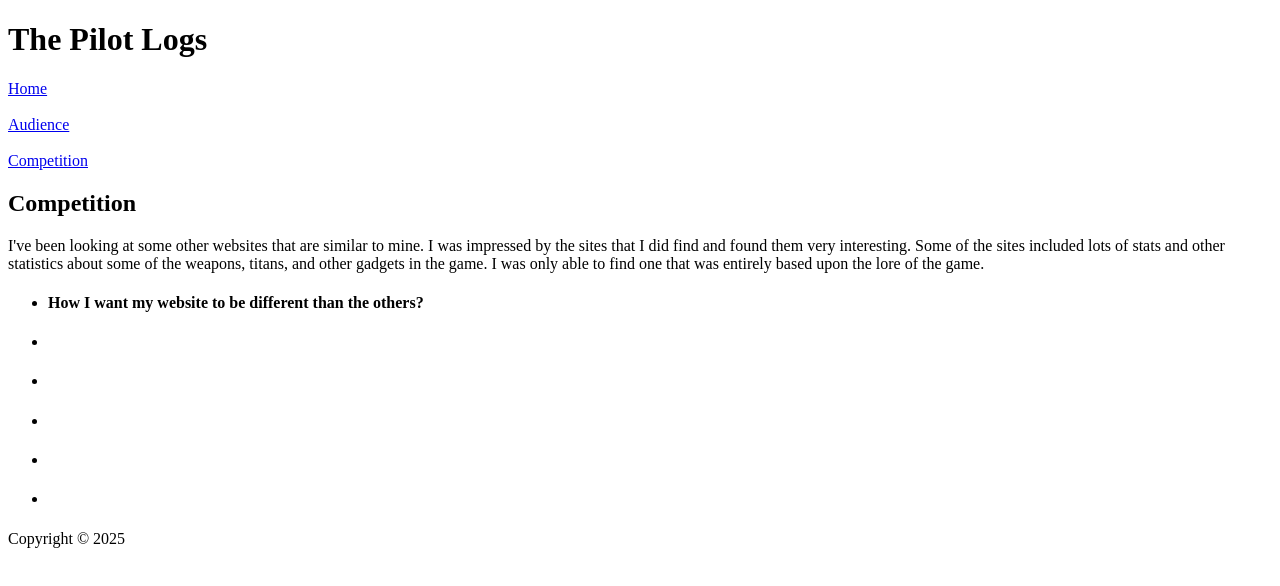
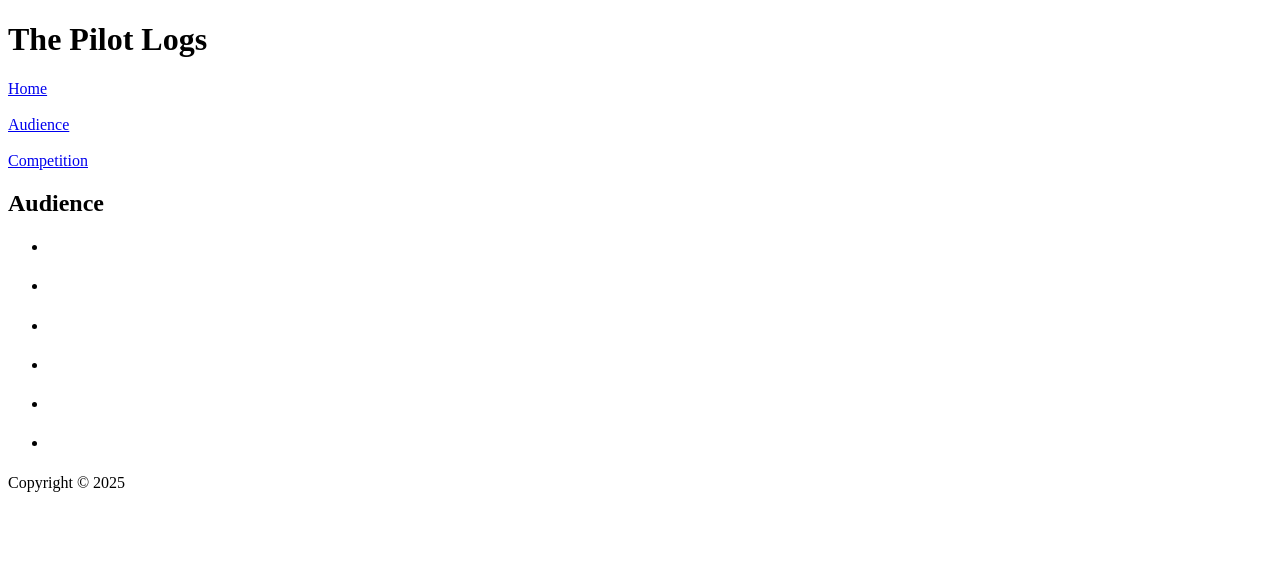
Before and after one commit to Axattack99/se1400, a plain HTML site: page milestone1/audience.html in a window 1280 px wide. Drawn offline with Linux system fonts and the light colour scheme.

Commit message:
Start Audience page

```diff
--- a/milestone1/audience.html
+++ b/milestone1/audience.html
@@ -9,10 +9,10 @@
     <h1>The Pilot Logs</h1>
     <nav> <a href="index.html">Home</a></nav>&nbsp;<nav> <a href="audience.html">Audience</a></nav>&nbsp;<nav> <a href="competition.html">Competition</a></nav>
 <main>
-<h2>Competition</h2>
-    <p>I've been looking at some other websites that are similar to mine. I was impressed by the sites that I did find and found them very interesting. Some of the sites included lots of stats and other statistics about some of the weapons, titans, and other gadgets in the game. I was only able to find one that was entirely based upon the lore of the game.</p>
+<h2>Audience</h2>
+    <p></p>
 <ul>
-    <li><h4>How I want my website to be different than the others?</h4></li>
+    <li><h4></h4></li>
         <p></p>
     <li><h3></h3></li>
         <p></p>
```
